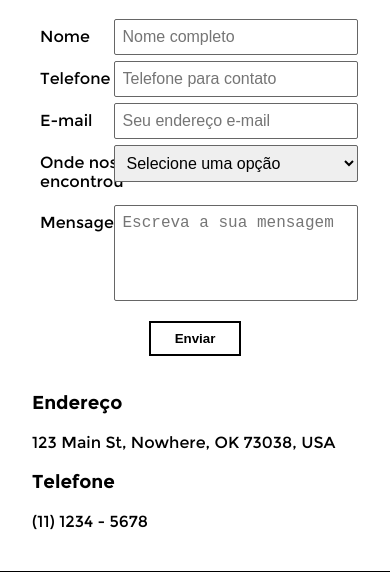
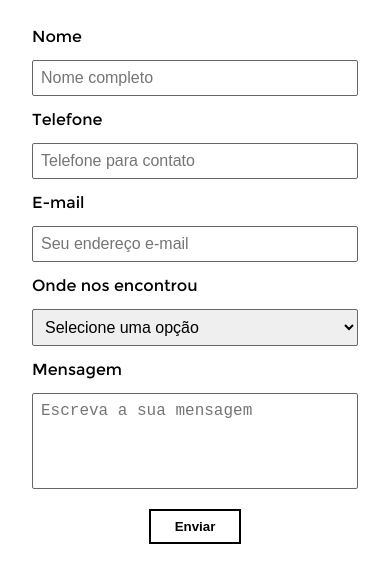
Before and after one commit to xceliel/a-empresa, a plain HTML site: page contato.html in a window 390 px wide. Shown: the part 252-828 px from the top of the page. Drawn offline with Linux system fonts and the light colour scheme.

Commit message:
Fixing contact page

```diff
--- a/style.css
+++ b/style.css
@@ -536,7 +536,7 @@ div.products-container {
 }
 
 .form-lcol label {
-    padding: 0.5rem;
+    padding: 0.5rem 0.5rem 0.5rem 0;
     box-sizing: border-box;
     display: inline-block;
 }
@@ -800,6 +800,12 @@ div.products-container {
         height: 9rem;
     }
 
+    .form-lcol,
+    .form-rcol {
+        clear: both;
+        width: 100%;
+    }
+
 }
 
 @media only screen and (prefers-color-scheme: dark) and (max-width: 800px) {
```
